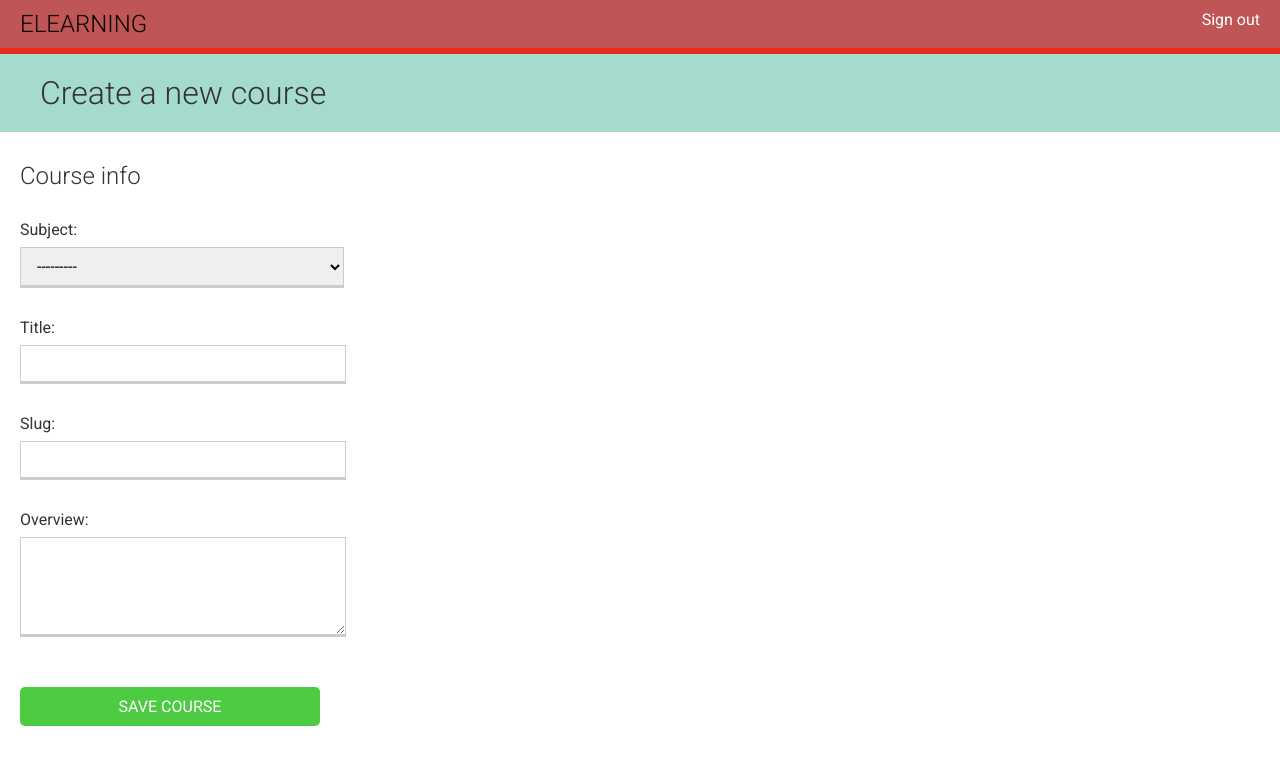
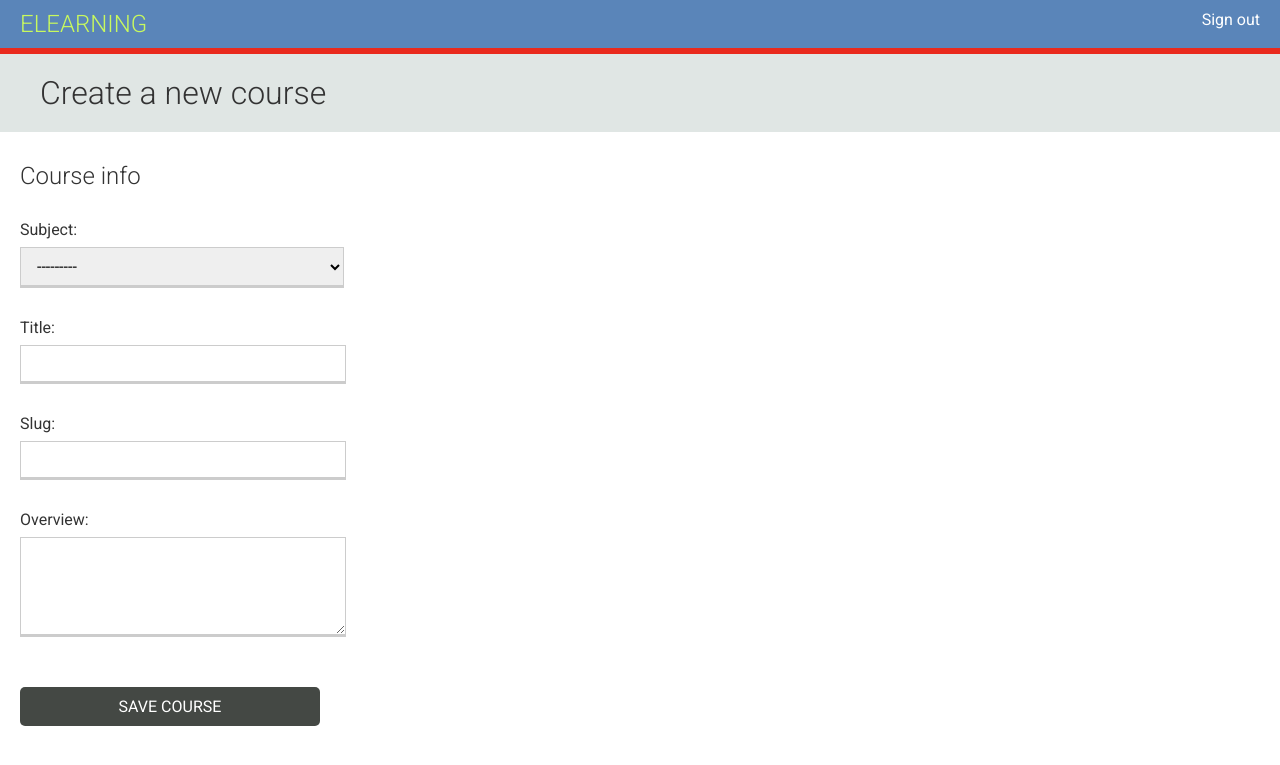
Before and after one commit to pradeeppc/Elearning, a Django app: page /course/create/ in a window 1280 px wide. Shown: the top 765 px of the page. Run offline with Django 3.2, Linux system fonts and the light colour scheme; the visitor is signed in with stand-in values (Sample User, id 1); data comes from the database, SQL or seed files in the repository; some libraries are stand-ins or nearby versions.

Commit message:
UPDATE: Styling

```diff
--- a/prayas/courses/models.py
+++ b/prayas/courses/models.py
@@ -99,7 +99,7 @@ class File(ItemBase):
     file = models.FileField(upload_to='files')
 
 class Image(ItemBase):
-       file = models.FileField(upload_to='images')
+    file = models.FileField(upload_to='images')
 
 class Video(ItemBase):
     url = models.URLField()
--- a/prayas/courses/static/css/base.css
+++ b/prayas/courses/static/css/base.css
@@ -22,7 +22,7 @@ h1, h2, h3, h4, h5, h6 {
 }
 
 h1 {
-    background:#a5dbcf;
+    background:#e0e6e4;
     width:100%;
     overflow:auto;
     padding:20px 0 20px 40px;
@@ -48,7 +48,7 @@ h1 {
 }
 
 #header {
-    background:#c05555;
+    background:rgb(90, 133, 185) none repeat scroll 0% 0%;
     overflow:auto;
     padding:10px 20px;
     border-bottom:6px solid #e92a1d;
@@ -60,7 +60,7 @@ h1 {
     font-weight:300;
     text-transform:uppercase;
     font-size:24px;
-    color:rgb(8, 1, 1);
+    color:rgb(200, 249, 94);
     float:left;
 }
 
@@ -169,7 +169,7 @@ select {
 
 input[type=submit], a.button {
     border-radius:5px;
-    background:#4dcc43;
+    background:#444844;
     color:#fff;
     font-size:16px;
     text-transform:uppercase;
--- a/prayas/students/views.py
+++ b/prayas/students/views.py
@@ -49,7 +49,6 @@ class StudentCourseListView(LoginRequiredMixin, ListView):
 
 
 class StudentCourseDetailView(DetailView):
-
     model = Course
     template_name = 'students/course/detail.html'
 
@@ -60,18 +59,13 @@ class StudentCourseDetailView(DetailView):
     def get_context_data(self, **kwargs):
         context = super(StudentCourseDetailView,
                         self).get_context_data(**kwargs)
-        print('\n\n')
-        print(context, 'context')
         # get course object
         course = self.get_object()
-        print(course, 'course')
         if 'module_id' in self.kwargs:
             # get current module
             context['module'] = course.modules.get(
                                     id=self.kwargs['module_id'])
-            print(context['module'], "context['module']")
         else:
             # get first module
             context['module'] = course.modules.all()[0]
-        print(context, '2222222222')
         return context
```
Also changed, not shown: prayas/courses/admin.py (+29 -1 lines).
